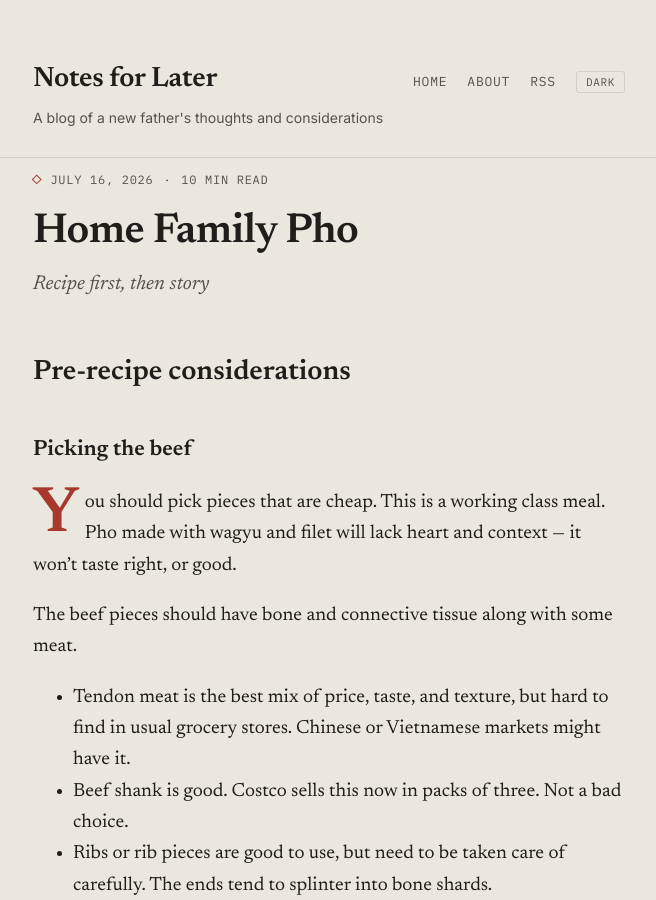
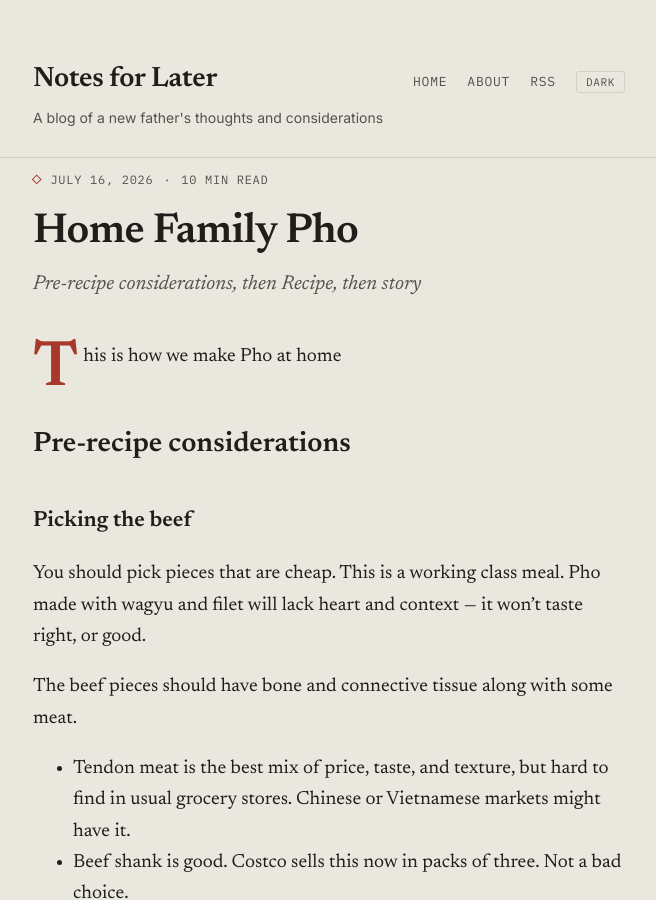
Before and after one commit to Nichkt/XiuShen, a Jekyll site: the page built from _posts/2026-07-16-home-family-pho.md, in a window 1280 px wide and 900 px high. Shown: the whole window, without its empty margins (311-967 px from the left). Built offline with Jekyll 4.4.1, drawn with Linux system fonts in a browser that asks for light colours; some of the changed text lies outside the part shown.

Commit message:
Update 2026-07-16-home-family-pho.md

```diff
--- a/_posts/2026-07-16-home-family-pho.md
+++ b/_posts/2026-07-16-home-family-pho.md
@@ -1,7 +1,9 @@
 ---
 title: "Home Family Pho"
-subtitle: "Recipe first, then story"
+subtitle: "Pre-recipe considerations, then Recipe, then story"
 ---
+This is how we make Pho at home
+
 ## Pre-recipe considerations
 
 ### Picking the beef
```
